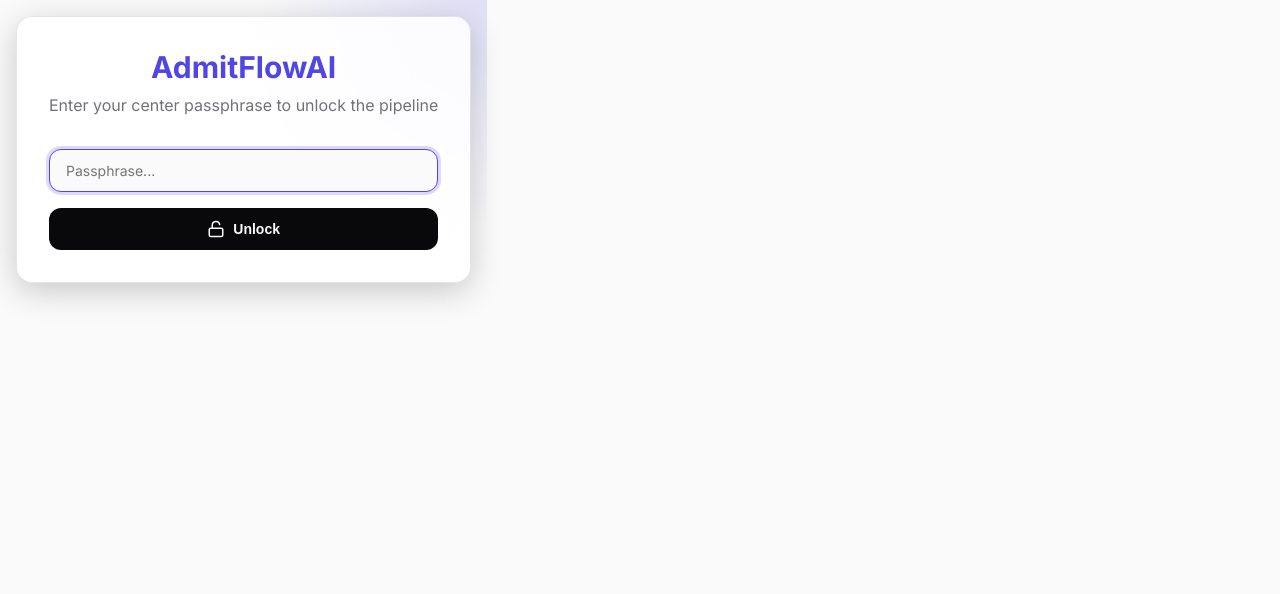
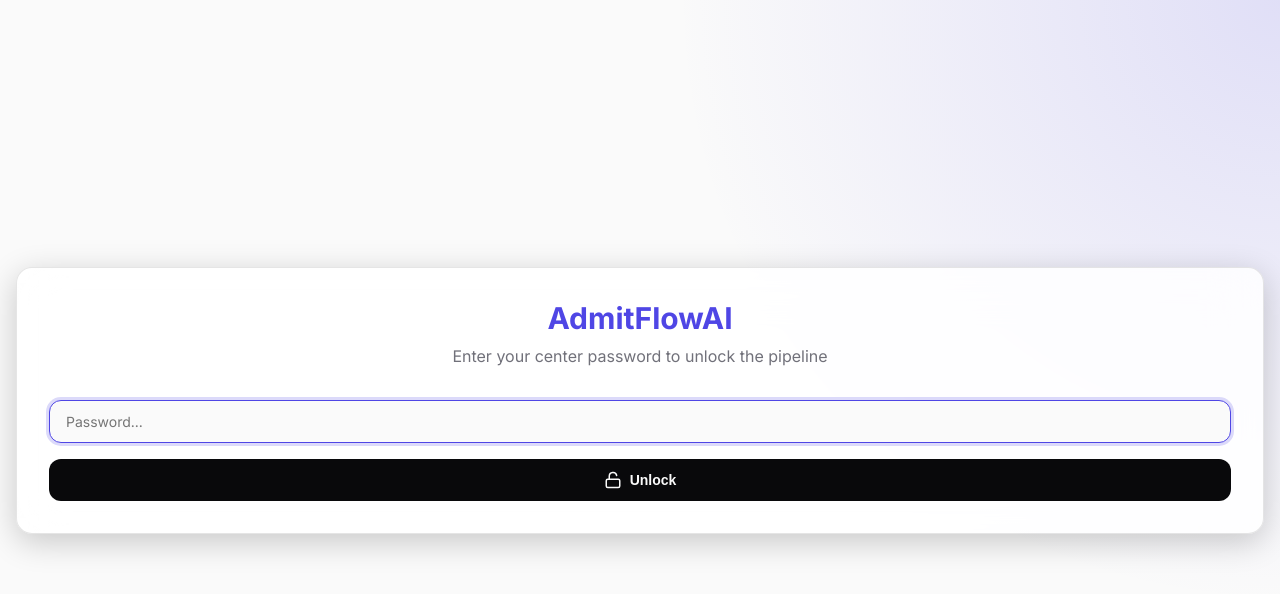
Before and after one commit to delalamamiguel-max/AdmitFlowAI, a Next.js app: page /app in a window 1280 px wide. Shown: the top 594 px of the page. Built offline with nearby package versions, Linux system fonts and the light colour scheme.

Commit message:
Feedback: Fix button overlapping and nav button visibility, center lockscreen and update text to password, fix modal header overlaps

```diff
--- a/src/app/globals.css
+++ b/src/app/globals.css
@@ -94,7 +94,7 @@
 
 .btn-primary {
   background: var(--color-text);
-  color: var(--color-surface);
+  color: var(--color-surface) !important;
 }
 
 .btn-primary:hover {
@@ -572,6 +572,7 @@
 .bottom-0 { bottom: 0; }
 .left-0 { left: 0; }
 .right-0 { right: 0; }
+.inset-0 { top: 0; right: 0; bottom: 0; left: 0; }
 .z-10 { z-index: 10; }
 .z-20 { z-index: 20; }
 .z-50 { z-index: 50; }
--- a/src/app/page.tsx
+++ b/src/app/page.tsx
@@ -37,7 +37,7 @@
       </section>
 
       {/* 5. Product Preview Section (Visual Hook) */}
-      <section className="container" style={{ marginTop: '-4rem', position: 'relative', zIndex: 10 }}>
+      <section className="container" style={{ marginTop: '4rem', position: 'relative', zIndex: 10 }}>
         <div className="preview-box">
           <div className="preview-inner">
             <div style={{ padding: '1.5rem', borderBottom: '1px solid var(--color-border)', display: 'flex', justifyContent: 'space-between', alignItems: 'center' }}>
--- a/src/components/LeadModal.tsx
+++ b/src/components/LeadModal.tsx
@@ -112,11 +112,7 @@
   return (
     <div className="modal-overlay p-0 md:p-4" onClick={onClose}>
       <div className="modal-content glass-panel md:rounded-xl rounded-none w-full h-full md:h-auto p-4 md:p-8" onClick={e => e.stopPropagation()}>
-        <button onClick={onClose} className="btn btn-ghost btn-sm absolute top-4 right-4 z-10 md:top-6 md:right-6">
-          <X size={20} />
-        </button>
-
-        <div className="flex justify-between items-start mb-6 pr-8">
+        <div className="flex justify-between items-start mb-6">
           <div>
             <h2 className="font-bold text-2xl">{lead.leadId}</h2>
             <div className="text-xl font-medium mt-1">{decryptedName}</div>
@@ -127,9 +123,14 @@
               </div>
             )}
           </div>
-          <div className="flex flex-col items-end gap-sm">
-            <span className="badge" style={{ background: 'var(--color-brand)' }}>{lead.status.replace(/_/g, ' ')}</span>
-            <SLATimer deadline={lead.slaDeadline} />
+          <div className="flex gap-4 items-start">
+            <div className="flex flex-col items-end gap-sm">
+              <span className="badge text-white" style={{ background: 'var(--color-brand)' }}>{lead.status.replace(/_/g, ' ').toUpperCase()}</span>
+              <SLATimer deadline={lead.slaDeadline} />
+            </div>
+            <button onClick={onClose} className="btn btn-ghost btn-sm p-1 shrink-0">
+              <X size={20} />
+            </button>
           </div>
         </div>
 
--- a/src/components/LockScreen.tsx
+++ b/src/components/LockScreen.tsx
@@ -20,7 +20,7 @@
   const handleSubmit = async (e: React.FormEvent) => {
     e.preventDefault();
     if (!passphrase.trim()) {
-      setError('Passphrase is required');
+      setError('Password is required');
       return;
     }
 
@@ -51,7 +51,7 @@
           <h1 className="font-bold text-3xl mb-2" style={{ background: 'var(--color-brand)', WebkitBackgroundClip: 'text', WebkitTextFillColor: 'transparent' }}>
             AdmitFlowAI
           </h1>
-          <p className="text-muted">Enter your center passphrase to unlock the pipeline</p>
+          <p className="text-muted">Enter your center password to unlock the pipeline</p>
         </div>
 
         <form onSubmit={handleSubmit} className="flex flex-col gap-md text-left">
@@ -59,7 +59,7 @@
             <input
               type="password"
               className="input"
-              placeholder="Passphrase..."
+              placeholder="Password..."
               value={passphrase}
               onChange={(e) => setPassphrase(e.target.value)}
               autoFocus
--- a/src/components/TwoLayerIntakeForm.tsx
+++ b/src/components/TwoLayerIntakeForm.tsx
@@ -147,12 +147,13 @@
   return (
     <div className="modal-overlay p-0 md:p-4" onClick={onClose}>
       <div className="modal-content glass-panel max-w-3xl w-full h-full md:h-auto flex flex-col md:rounded-xl rounded-none p-0 md:p-8" onClick={e => e.stopPropagation()}>
-        <button onClick={onClose} className="btn btn-ghost btn-sm absolute top-4 right-4 z-10 md:top-6 md:right-6">
-          <X size={18} />
-        </button>
-
         <div className="flex-1 overflow-y-auto p-4 md:p-0">
-          <h2 className="font-bold text-2xl mb-2">New Inquiry Intake</h2>
+          <div className="flex justify-between items-start mb-2">
+            <h2 className="font-bold text-2xl">New Inquiry Intake</h2>
+            <button onClick={onClose} className="btn btn-ghost btn-sm p-1 shrink-0">
+              <X size={18} />
+            </button>
+          </div>
 
           {/* Stepper Progress */}
           <div className="flex gap-2 mb-6">
```
